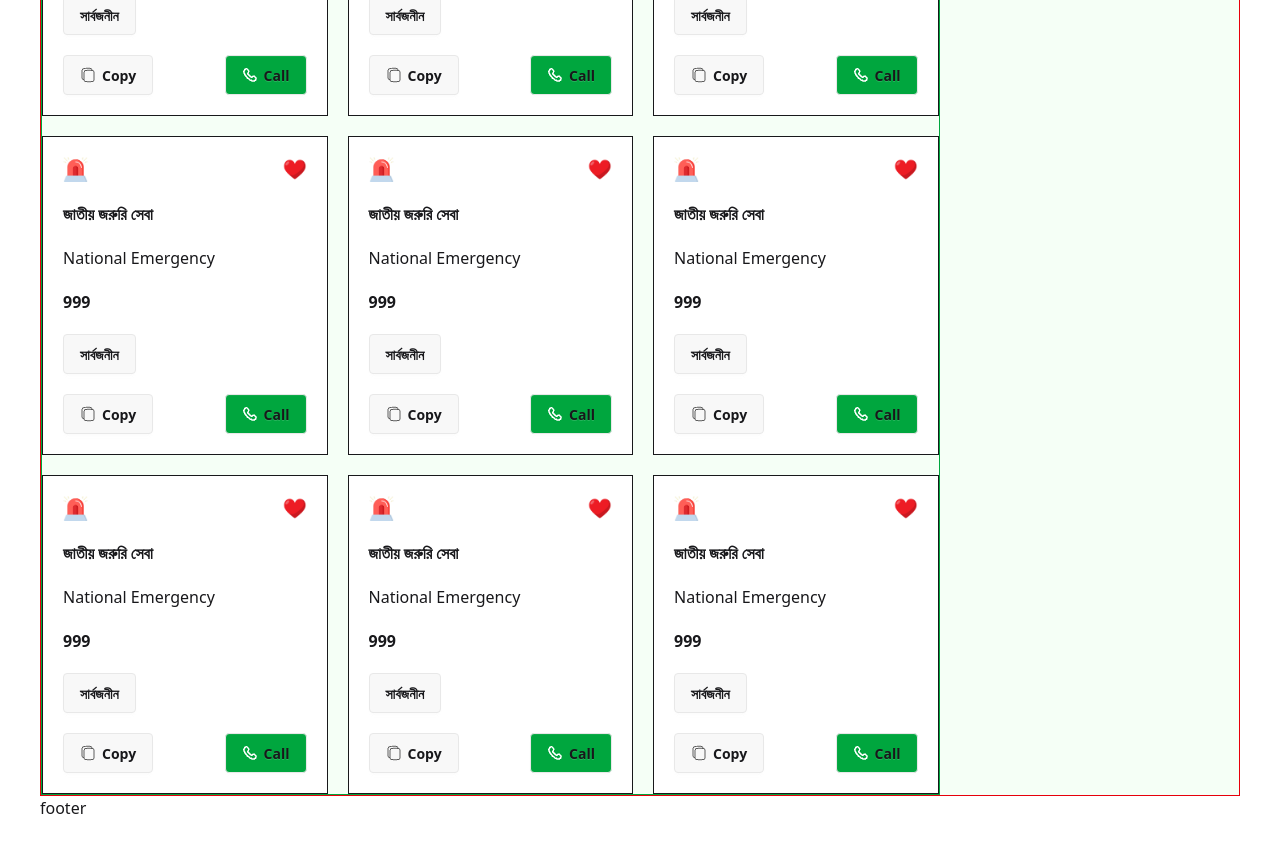
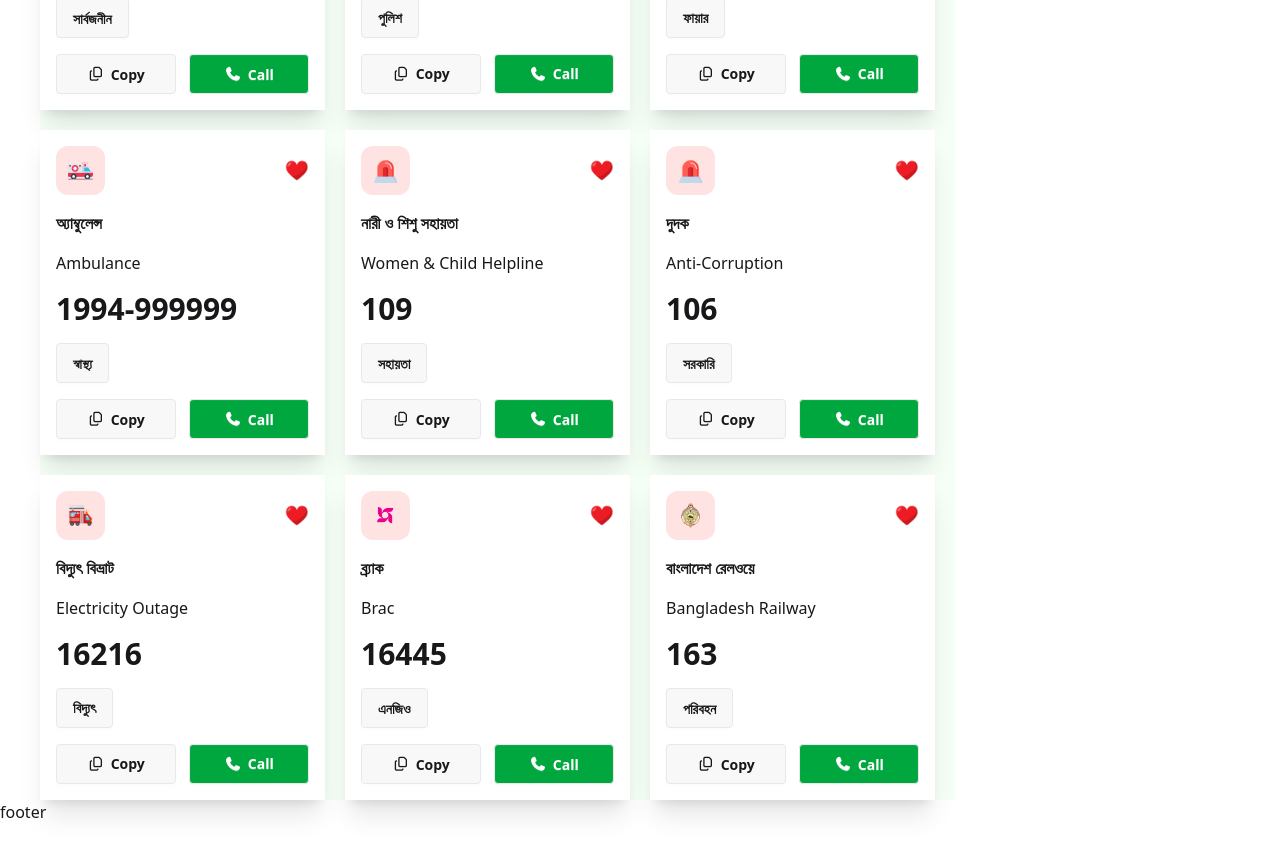
Before and after one commit to AbdurRahimMontu/PH12-ASSIGNMENT-05, a plain HTML site: page index.html in a window 1280 px wide. Shown: the part 583-1447 px from the top of the page. Drawn offline with nearby package versions, Linux system fonts and the light colour scheme.

Commit message:
header section and banner section modify

```diff
--- a/index.html
+++ b/index.html
@@ -16,32 +16,33 @@
     />
     <script src="https://cdn.jsdelivr.net/npm/@tailwindcss/browser@4"></script>
   </head>
-  <body class="w-[1200px] mx-auto mt-5">
-    <header class="border flex justify-between py-3">
-      <div class="logo flex justify-center items-center">
-        <img src="assets/logo.png" alt="" width="80px" />
-        <h2 class="font-bold">
+  <body class="mt-5">
+    <header>
+      <div  class="border flex justify-between py-3">
+        <div class="logo flex justify-center items-center gap-3">
+        <img src="assets/logo.png" alt="" width="40px" />
+        <h2 class="font-bold leading-4">
           Emergency <br />
           Service
         </h2>
       </div>
-
-      <div class="nav flex justify-center items-center gap-10">
-        <div class="flex items-center gap-2">
+                  <!-- Header Right Side -->
+      <div class="nav flex justify-center items-center gap-10 border">
+        <div class="flex items-center gap-2 bg-red-100 p-2 px-5">
           <span class="text-md font-bold">0</span>
           <img src="assets/heart.png" alt="" width="30px" />
         </div>
-        <div class="flex items-center gap-2">
+        <div class="flex items-center gap-2 bg-red-100 p-2 px-5">
           <span class="text-md font-bold">0</span>
           <img src="assets/coin.png" alt="" width="30px" />
         </div>
-        <button class="btn bg-[#00A63E]"><span>0</span> Copy</button>
+        <button class=" bg-[#00A63E]  px-5 py-3"><span>0</span> Copy</button>
       </div>
-    </header>
-    <main>
-      <section
-        class="banner flex flex-col gap-3 bg-[#00A63E] items-center p-10"
-      >
+      </div>
+         <!-- Header Right Side -->
+
+         <!-- Banner Section -->
+          <div class="banner banner flex flex-col gap-3 bg-[#00A63E] items-center p-10">
        <div>
           <img src="assets/logo-dark.png" alt="" width="100px" />
         </div>
@@ -50,262 +51,259 @@
           Government Emergency Services at Your Fingertip – A Project by
           Government of the People’s Republic of Bangladesh
         </h3>
-      </section>
-      <section
-        class="cart grid grid-cols-12 border border-red-600 bg-[#F5FFF6]"
-      >
-        <div
-          class="cart-container col-span-9 border border-green-600 flex flex-col gap-5"
-        >
+          </div>
+
+    </header>
+    <main class="w-[1200px] mx-auto ">
+
+      <section class="cart grid grid-cols-12 bg-[#F5FFF6] mt-5 gap-5">
+               <!-- Cart Box Start -->
+        <div class="cart-container col-span-9 flex flex-col gap-5">
           <div class="cart-box grid grid-cols-3 gap-5">
-            <div class="single-cart bg-white p-5 border flex flex-col gap-5">
+            <!-- // single cart 01 -->
+            <div class="single-cart bg-white p-4 flex flex-col gap-4 shadow-xl">
               <div class="flex justify-between items-center">
+                <div class="bg-red-100 p-3 rounded-xl">
                   <img src="assets/emergency.png" alt="" width="25px" />
+                </div>
                 <img src="assets/heart.png" alt="" width="25px" />
               </div>
               <h3 class="font-bold">জাতীয় জরুরি সেবা</h3>
               <h3>National Emergency</h3>
-              <h2 class="font-bold">999</h2>
+              <h2 class="font-bold text-3xl">999</h2>
               <div>
                 <button class="btn">সার্বজনীন</button>
               </div>
-              <div class="flex justify-between items-center">
-                <div>
-                  <button class="btn">
-                    <img src="assets/copy.png" alt="" /> Copy
+              <div class="flex justify-between">
+                <button class="btn hover:bg-black hover:text-white w-[120px]">
+                  <i class="fa-regular fa-copy"></i> Copy
                 </button>
-                </div>
-                <div>
-                  <button class="bg-[#00A63E] btn">
-                    <img src="assets/call.png" alt="" /> Call
+
+                <button class="bg-[#00A63E] btn text-white w-[120px]">
+                  <i class="fa-solid fa-phone"></i> Call
                 </button>
               </div>
             </div>
+           <!-- // single cart  02-->
+            <div class="single-cart bg-white p-4 flex flex-col gap-4 shadow-xl">
+              <div class="flex justify-between items-center">
+               <div class="bg-red-100 p-3 rounded-xl">
+                  <img src="assets/police.png" alt="" width="25px" />
                 </div>
-
-            <div class="single-cart bg-white p-5 border flex flex-col gap-5">
-              <div class="flex justify-between items-center">
-                <img src="assets/emergency.png" alt="" width="25px" />
                 <img src="assets/heart.png" alt="" width="25px" />
               </div>
-              <h3 class="font-bold">জাতীয় জরুরি সেবা</h3>
-              <h3>National Emergency</h3>
-              <h2 class="font-bold">999</h2>
+              <h3 class="font-bold">পুলিশ</h3>
+              <h3>Police</h3>
+              <h2 class="font-bold text-3xl">999</h2>
               <div>
-                <button class="btn">সার্বজনীন</button>
+                <button class="btn">পুলিশ</button>
               </div>
-              <div class="flex justify-between items-center">
-                <div>
-                  <button class="btn">
-                    <img src="assets/copy.png" alt="" /> Copy
+              <div class="flex justify-between">
+                <button class="btn hover:bg-black hover:text-white w-[120px]">
+                  <i class="fa-regular fa-copy"></i> Copy
                 </button>
-                </div>
-                <div>
-                  <button class="bg-[#00A63E] btn">
-                    <img src="assets/call.png" alt="" /> Call
+
+                <button class="bg-[#00A63E] btn text-white w-[120px]">
+                  <i class="fa-solid fa-phone"></i> Call
                 </button>
               </div>
             </div>
+           <!-- // single cart  03-->
+            <div class="single-cart bg-white p-4 flex flex-col gap-4 shadow-xl">
+              <div class="flex justify-between items-center">
+                 <div class="bg-red-100 p-3 rounded-xl">
+                  <img src="assets/fire-service.png" alt="" width="25px" />
                 </div>
-
-            <div class="single-cart bg-white p-5 border flex flex-col gap-5">
-              <div class="flex justify-between items-center">
-                <img src="assets/emergency.png" alt="" width="25px" />
                 <img src="assets/heart.png" alt="" width="25px" />
               </div>
-              <h3 class="font-bold">জাতীয় জরুরি সেবা</h3>
-              <h3>National Emergency</h3>
-              <h2 class="font-bold">999</h2>
+              <h3 class="font-bold">ফায়ার সার্ভিস</h3>
+              <h3>Fire Service</h3>
+              <h2 class="font-bold text-3xl">999</h2>
               <div>
-                <button class="btn">সার্বজনীন</button>
+                <button class="btn">ফায়ার</button>
               </div>
-              <div class="flex justify-between items-center">
-                <div>
-                  <button class="btn">
-                    <img src="assets/copy.png" alt="" /> Copy
+              <div class="flex justify-between">
+                <button class="btn hover:bg-black hover:text-white w-[120px]">
+                  <i class="fa-regular fa-copy"></i> Copy
                 </button>
-                </div>
-                <div>
-                  <button class="bg-[#00A63E] btn">
-                    <img src="assets/call.png" alt="" /> Call
+
+                <button class="bg-[#00A63E] btn text-white w-[120px]">
+                  <i class="fa-solid fa-phone"></i> Call
                 </button>
               </div>
             </div>
-            </div>
+                       <!-- // single cart  -->
           </div>
 
           <div class="cart-box grid grid-cols-3 gap-5">
-            <div class="single-cart bg-white p-5 border flex flex-col gap-5">
+                       <!-- // single cart  04-->
+            <div class="single-cart bg-white p-4 flex flex-col gap-4 shadow-xl">
               <div class="flex justify-between items-center">
-                <img src="assets/emergency.png" alt="" width="25px" />
+                 <div class="bg-red-100 p-3 rounded-xl">
+                  <img src="assets/ambulance.png" alt="" width="25px" />
+                </div>
                 <img src="assets/heart.png" alt="" width="25px" />
               </div>
-              <h3 class="font-bold">জাতীয় জরুরি সেবা</h3>
-              <h3>National Emergency</h3>
-              <h2 class="font-bold">999</h2>
+              <h3 class="font-bold">অ্যাম্বুলেন্স</h3>
+              <h3>Ambulance</h3>
+              <h2 class="font-bold text-3xl">1994-999999</h2>
               <div>
-                <button class="btn">সার্বজনীন</button>
+                <button class="btn">স্বাস্থ্য</button>
               </div>
-              <div class="flex justify-between items-center">
-                <div>
-                  <button class="btn">
-                    <img src="assets/copy.png" alt="" /> Copy
+              <div class="flex justify-between">
+                <button class="btn hover:bg-black hover:text-white w-[120px]">
+                  <i class="fa-regular fa-copy"></i> Copy
                 </button>
-                </div>
-                <div>
-                  <button class="bg-[#00A63E] btn">
-                    <img src="assets/call.png" alt="" /> Call
+
+                <button class="bg-[#00A63E] btn text-white w-[120px]">
+                  <i class="fa-solid fa-phone"></i> Call
                 </button>
               </div>
             </div>
+           <!-- // single cart 05 -->
+            <div class="single-cart bg-white p-4 flex flex-col gap-4 shadow-xl">
+              <div class="flex justify-between items-center">
+                <div class="bg-red-100 p-3 rounded-xl">
+                  <img src="assets/emergency.png" alt="" width="25px" />
                 </div>
-
-            <div class="single-cart bg-white p-5 border flex flex-col gap-5">
-              <div class="flex justify-between items-center">
-                <img src="assets/emergency.png" alt="" width="25px" />
                 <img src="assets/heart.png" alt="" width="25px" />
               </div>
-              <h3 class="font-bold">জাতীয় জরুরি সেবা</h3>
-              <h3>National Emergency</h3>
-              <h2 class="font-bold">999</h2>
+              <h3 class="font-bold">নারী ও শিশু সহায়তা</h3>
+              <h3>Women & Child Helpline</h3>
+              <h2 class="font-bold text-3xl">109</h2>
               <div>
-                <button class="btn">সার্বজনীন</button>
+                <button class="btn">সহায়তা</button>
               </div>
-              <div class="flex justify-between items-center">
-                <div>
-                  <button class="btn">
-                    <img src="assets/copy.png" alt="" /> Copy
+              <div class="flex justify-between">
+                <button class="btn hover:bg-black hover:text-white w-[120px]">
+                  <i class="fa-regular fa-copy"></i> Copy
                 </button>
-                </div>
-                <div>
-                  <button class="bg-[#00A63E] btn">
-                    <img src="assets/call.png" alt="" /> Call
+
+                <button class="bg-[#00A63E] btn text-white w-[120px]">
+                  <i class="fa-solid fa-phone"></i> Call
                 </button>
               </div>
             </div>
+           <!-- // single cart 06 -->
+            <div class="single-cart bg-white p-4 flex flex-col gap-4 shadow-xl">
+              <div class="flex justify-between items-center">
+                  <div class="bg-red-100 p-3 rounded-xl">
+                  <img src="assets/emergency.png" alt="" width="25px" />
                 </div>
-
-            <div class="single-cart bg-white p-5 border flex flex-col gap-5">
-              <div class="flex justify-between items-center">
-                <img src="assets/emergency.png" alt="" width="25px" />
                 <img src="assets/heart.png" alt="" width="25px" />
               </div>
-              <h3 class="font-bold">জাতীয় জরুরি সেবা</h3>
-              <h3>National Emergency</h3>
-              <h2 class="font-bold">999</h2>
+              <h3 class="font-bold">দুদক</h3>
+              <h3>Anti-Corruption</h3>
+              <h2 class="font-bold text-3xl">106</h2>
               <div>
-                <button class="btn">সার্বজনীন</button>
+                <button class="btn">সরকারি</button>
               </div>
-              <div class="flex justify-between items-center">
-                <div>
-                  <button class="btn">
-                    <img src="assets/copy.png" alt="" /> Copy
+              <div class="flex justify-between">
+                <button class="btn hover:bg-black hover:text-white w-[120px]">
+                  <i class="fa-regular fa-copy"></i> Copy
                 </button>
-                </div>
-                <div>
-                  <button class="bg-[#00A63E] btn">
-                    <img src="assets/call.png" alt="" /> Call
+
+                <button class="bg-[#00A63E] btn text-white w-[120px]">
+                  <i class="fa-solid fa-phone"></i> Call
                 </button>
               </div>
             </div>
-            </div>
+             <!-- // single cart  -->
           </div>
           <div class="cart-box grid grid-cols-3 gap-5">
-            <div class="single-cart bg-white p-5 border flex flex-col gap-5">
+                       <!-- // single cart 07 -->
+            <div class="single-cart bg-white p-4 flex flex-col gap-4 shadow-xl">
               <div class="flex justify-between items-center">
-                <img src="assets/emergency.png" alt="" width="25px" />
+             <div class="bg-red-100 p-3 rounded-xl">
+                  <img src="assets/fire-service.png" alt="" width="25px" />
+                </div>
                 <img src="assets/heart.png" alt="" width="25px" />
               </div>
-              <h3 class="font-bold">জাতীয় জরুরি সেবা</h3>
-              <h3>National Emergency</h3>
-              <h2 class="font-bold">999</h2>
+              <h3 class="font-bold">বিদ্যুৎ বিভ্রাট</h3>
+              <h3>Electricity Outage</h3>
+              <h2 class="font-bold text-3xl">16216</h2>
               <div>
-                <button class="btn">সার্বজনীন</button>
+                <button class="btn">বিদ্যুৎ</button>
               </div>
-              <div class="flex justify-between items-center">
-                <div>
-                  <button class="btn">
-                    <img src="assets/copy.png" alt="" /> Copy
+              <div class="flex justify-between">
+                <button class="btn hover:bg-black hover:text-white w-[120px]">
+                  <i class="fa-regular fa-copy"></i> Copy
                 </button>
-                </div>
-                <div>
-                  <button class="bg-[#00A63E] btn">
-                    <img src="assets/call.png" alt="" /> Call
+
+                <button class="bg-[#00A63E] btn text-white w-[120px]">
+                  <i class="fa-solid fa-phone"></i> Call
                 </button>
               </div>
             </div>
+           <!-- // single cart  08-->
+            <div class="single-cart bg-white p-4 flex flex-col gap-4 shadow-xl">
+              <div class="flex justify-between items-center">
+              <div class="bg-red-100 p-3 rounded-xl">
+                  <img src="assets/brac.png" alt="" width="25px" />
                 </div>
-
-            <div class="single-cart bg-white p-5 border flex flex-col gap-5">
-              <div class="flex justify-between items-center">
-                <img src="assets/emergency.png" alt="" width="25px" />
                 <img src="assets/heart.png" alt="" width="25px" />
               </div>
-              <h3 class="font-bold">জাতীয় জরুরি সেবা</h3>
-              <h3>National Emergency</h3>
-              <h2 class="font-bold">999</h2>
+              <h3 class="font-bold">ব্র্যাক</h3>
+              <h3>Brac</h3>
+              <h2 class="font-bold text-3xl">16445</h2>
               <div>
-                <button class="btn">সার্বজনীন</button>
+                <button class="btn">এনজিও</button>
               </div>
-              <div class="flex justify-between items-center">
-                <div>
-                  <button class="btn">
-                    <img src="assets/copy.png" alt="" /> Copy
+              <div class="flex justify-between">
+                <button class="btn hover:bg-black hover:text-white w-[120px]">
+                  <i class="fa-regular fa-copy"></i> Copy
                 </button>
-                </div>
-                <div>
-                  <button class="bg-[#00A63E] btn">
-                    <img src="assets/call.png" alt="" /> Call
+
+                <button class="bg-[#00A63E] btn text-white w-[120px]">
+                  <i class="fa-solid fa-phone"></i> Call
                 </button>
               </div>
             </div>
+           <!-- // single cart  09-->
+            <div class="single-cart bg-white p-4 flex flex-col gap-4 shadow-xl ">
+              <div class="flex justify-between items-center">
+            <div class="bg-red-100 p-3 rounded-xl">
+                  <img src="assets/Bangladesh-Railway.png" alt="" width="25px"/>
                 </div>
-
-            <div class="single-cart bg-white p-5 border flex flex-col gap-5">
-              <div class="flex justify-between items-center">
-                <img src="assets/emergency.png" alt="" width="25px" />
                 <img src="assets/heart.png" alt="" width="25px" />
               </div>
-              <h3 class="font-bold">জাতীয় জরুরি সেবা</h3>
-              <h3>National Emergency</h3>
-              <h2 class="font-bold">999</h2>
+              <h3 class="font-bold">বাংলাদেশ রেলওয়ে</h3>
+              <h3>Bangladesh Railway</h3>
+              <h2 class="font-bold text-3xl">163</h2>
               <div>
-                <button class="btn">সার্বজনীন</button>
+                <button class="btn">পরিবহন</button>
               </div>
-              <div class="flex justify-between items-center">
-                <div>
-                  <button class="btn">
-                    <img src="assets/copy.png" alt="" /> Copy
+              <div class="flex justify-between">
+                <button class="btn hover:bg-black hover:text-white w-[120px]">
+                  <i class="fa-regular fa-copy"></i> Copy
                 </button>
-                </div>
-                <div>
-                  <button class="bg-[#00A63E] btn">
-                    <img src="assets/call.png" alt="" /> Call
+
+                <button class="bg-[#00A63E] btn text-white w-[120px]">
+                  <i class="fa-solid fa-phone"></i> Call
                 </button>
               </div>
             </div>
+                       <!-- // single cart  -->
           </div>
         </div>
+        <!-- Cart Box End -->
 
-        </div>
-      <div class="cart-display col-span-3">
-          <div class=" border-blue-600 flex justify-between items-center h-20 border">
+        <!-- Cart History Start -->
+        <div class="cart-display col-span-3 bg-white ">
 
-            <div class="flex">
-            <div>
-                  <img class="bg-" src="assets/clock.png" alt="" />
-            </div>
-              <p>Call History</p>
+          <div class="border-blue-600 flex justify-between items-center h-20 border px-4">
+            <div class="flex justify-between items-center gap-1">
+             <i class="fa-solid fa-clock"></i>
+             <p class="font-bold">Call History</p>
             </div>
 
             <div>
-              <button class="btn bg-[#00A63E]">Clear</button>
+                <button class="bg-[#00A63E] btn text-white w-[80px]">
+                Clear
+                </button>
             </div>
-
           </div>
-       <div>
-        history
-       </div>
+          <div class="px-4">history</div>
         </div>
       </section>
     </main>
```
Lines whose indentation alone changed are shown as unchanged.
